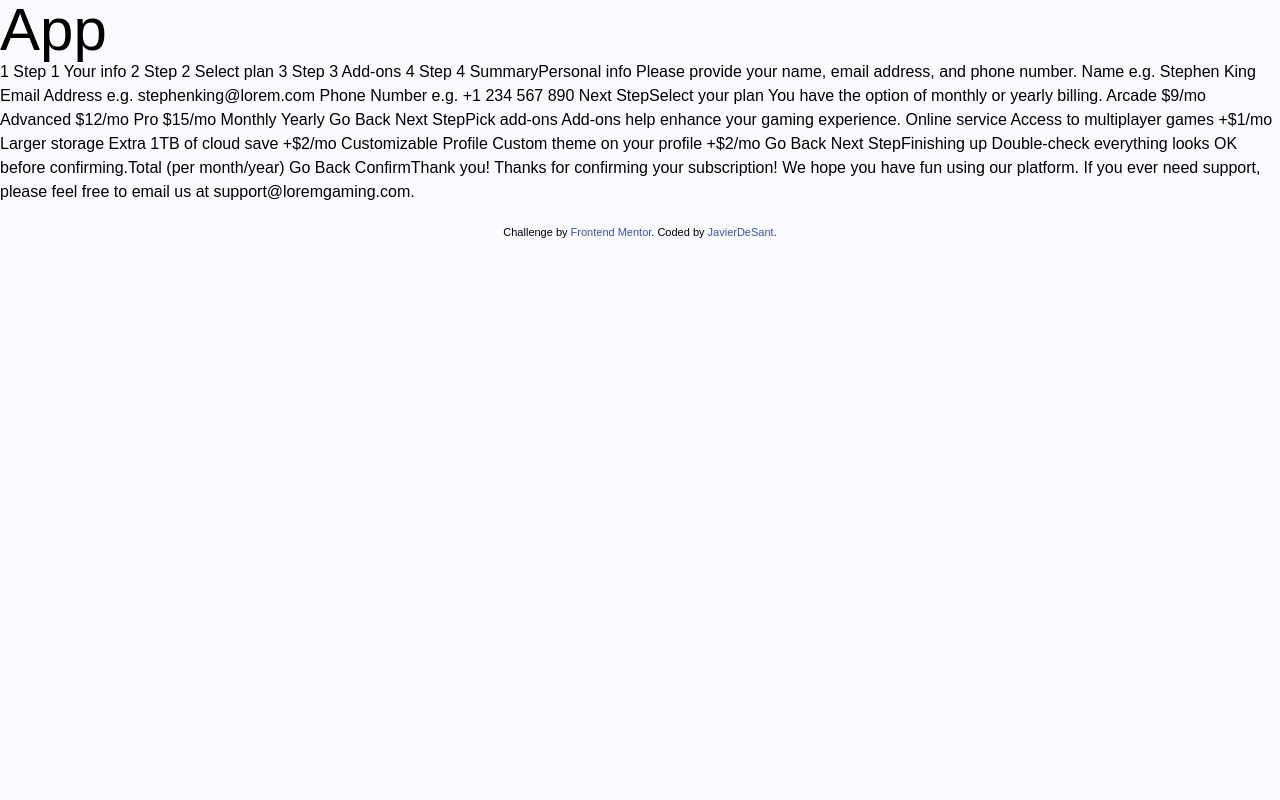
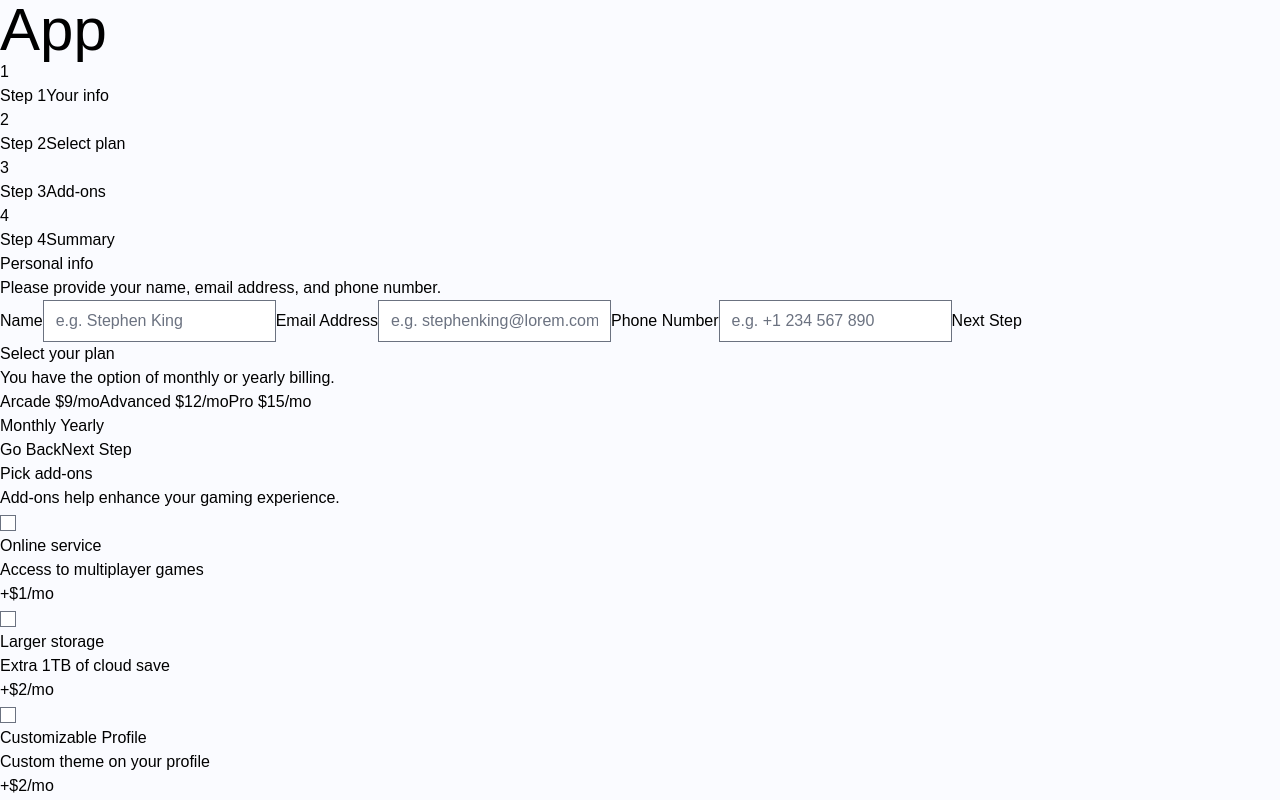
Before and after one commit to javierdesant/multistep-form, a React (Vite) app: page / in a window 1280 px wide. Shown: the top 800 px of the page. Built offline with nearby package versions, Linux system fonts and the light colour scheme.

Commit message:
feat!: move form to separate component style(form): add base structure

```diff
--- a/src/App.tsx
+++ b/src/App.tsx
@@ -1,116 +1,12 @@
+import Form from "./components/Form"
+
 function App() {
 
   return (
     <>
       <h1 className=" text-6xl font-ubuntu">App</h1>
 
-      <main>
-        {/* <!-- Sidebar start --> */}
-
-        1
-        Step 1
-        Your info
-
-        2
-        Step 2
-        Select plan
-
-        3
-        Step 3
-        Add-ons
-
-        4
-        Step 4
-        Summary
-
-        {/* <!-- Sidebar end -->
-
-        <!-- Step 1 start --> */}
-
-        Personal info
-        Please provide your name, email address, and phone number.
-
-        Name
-        e.g. Stephen King
-
-        Email Address
-        e.g. stephenking@lorem.com
-
-        Phone Number
-        e.g. +1 234 567 890
-
-        Next Step
-
-        {/* <!-- Step 1 end -->
-
-        <!-- Step 2 start --> */}
-
-        Select your plan
-        You have the option of monthly or yearly billing.
-
-        Arcade
-        $9/mo
-
-        Advanced
-        $12/mo
-
-        Pro
-        $15/mo
-
-        Monthly
-        Yearly
-
-        Go Back
-        Next Step
-
-        {/* <!-- Step 2 end -->
-
-        <!-- Step 3 start --> */}
-
-        Pick add-ons
-        Add-ons help enhance your gaming experience.
-
-        Online service
-        Access to multiplayer games
-        +$1/mo
-
-        Larger storage
-        Extra 1TB of cloud save
-        +$2/mo
-
-        Customizable Profile
-        Custom theme on your profile
-        +$2/mo
-
-        Go Back
-        Next Step
-
-        {/* <!-- Step 3 end -->
-
-        <!-- Step 4 start --> */}
-
-        Finishing up
-        Double-check everything looks OK before confirming.
-
-        {/* <!-- Dynamically add subscription and add-on selections here --> */}
-
-        Total (per month/year)
-
-        Go Back
-        Confirm
-
-        {/* <!-- Step 4 end -->
-
-        <!-- Step 5 start --> */}
-
-        Thank you!
-
-        Thanks for confirming your subscription! We hope you have fun
-        using our platform. If you ever need support, please feel free
-        to email us at support@loremgaming.com.
-
-        {/* <!-- Step 5 end --> */}
-      </main>
+      <Form />
 
       <div className="attribution m-5">
           Challenge by <a href="https://www.frontendmentor.io?ref=challenge" target="_blank" className="hover:underline">Frontend Mentor</a>.
--- /dev/null
+++ b/src/components/Form.tsx
@@ -0,0 +1,179 @@
+import { FunctionComponent } from "react"
+import { z } from "zod" // TODO: implement zod for safer validation
+
+interface FormProps {
+    // name: string
+    // email: string
+    // phone: number
+    // plan: "arcade" | "advanced" | "pro"
+    // billing: "montly" | "yearly"
+    // addons: {   // TODO: get addons options from props
+    //     onlineService: boolean
+    //     largerStorage: boolean
+    //     customizableProfile: boolean
+    // }
+}
+
+const Form: FunctionComponent<FormProps> = () => {
+    return (
+        <>
+            {/* <!-- Sidebar start --> */}
+
+            <div>
+                <div>
+                    <button id="step-1">1</button>
+                    <div>
+                        <label htmlFor="step-1">Step 1</label>
+                        <label htmlFor="step-1">Your info</label>
+                    </div>
+                </div>
+
+                <div>
+                    <button id="step-2">2</button>
+                    <div>
+                        <label htmlFor="step-2">Step 2</label>
+                        <label htmlFor="step-1">Select plan</label>
+                    </div>
+                </div>
+
+                <div>
+                    <button id="step-3">3</button>
+                    <div>
+                        <label htmlFor="step-3">Step 3</label>
+                        <label htmlFor="step-1">Add-ons</label>
+                    </div>
+                </div>
+
+                <div>
+                    <button id="step-4">4</button>
+                    <div>
+                        <label htmlFor="step-4">Step 4</label>
+                        <label htmlFor="step-1">Summary</label>
+                    </div>
+                </div>
+            </div>
+
+            {/* <!-- Sidebar end --> */}
+
+            <form action="">
+
+                {/* <!-- Step 1 start --> */}
+
+                <h1>Personal info</h1>
+                <p>Please provide your name, email address, and phone number.</p>
+
+                <label htmlFor="name">Name</label>
+                <input type="text" id="name" placeholder="e.g. Stephen King" />
+
+                <label htmlFor="email">Email Address</label>
+                <input type="email" id="email" placeholder="e.g. stephenking@lorem.com" />
+
+                <label htmlFor="phone">Phone Number</label>
+                <input type="number" id="phone" placeholder="e.g. +1 234 567 890" />
+
+                <button>Next Step</button>
+
+                {/* <!-- Step 1 end -->
+
+                <!-- Step 2 start --> */}
+
+                <h1>Select your plan</h1>
+                <p>You have the option of monthly or yearly billing.</p>
+
+                <button>
+                    Arcade
+                    $9/mo
+                </button>
+
+                <button>
+                    Advanced
+                    $12/mo
+                </button>
+
+                <button>
+                    Pro
+                    $15/mo
+                </button>
+
+                <div>
+                    Monthly
+                    Yearly
+                </div>
+
+                <button>Go Back</button>
+                <button>Next Step</button>
+
+                {/* <!-- Step 2 end -->
+
+                <!-- Step 3 start --> */}
+
+                <h1>Pick add-ons</h1>
+                <p>Add-ons help enhance your gaming experience.</p>
+
+                <div>
+                    <input type="checkbox" id="online-service" />
+                    <div>
+                        <h2>Online service</h2>
+                        <p>Access to multiplayer games</p>
+                    </div>
+                    <span>+$1/mo</span>
+                </div>
+
+                <div>
+                    <input type="checkbox" id="online-service" />
+                    <div>
+                        <h2>Larger storage</h2>
+                        <p>Extra 1TB of cloud save</p>
+                    </div>
+                    <span>+$2/mo</span>
+                </div>
+
+                <div>
+                    <input type="checkbox" id="online-service" />
+                    <div>
+                        <h2>Customizable Profile</h2>
+                        <p>Custom theme on your profile</p>
+                    </div>
+                    <span>+$2/mo</span>
+                </div>
+
+                <button>Go Back</button>
+                <button>Next Step</button>
+
+                {/* <!-- Step 3 end -->
+
+                <!-- Step 4 start --> */}
+
+                <h1>Finishing up</h1>
+                <p>Double-check everything looks OK before confirming.</p>
+
+                {/* <!-- Dynamically add subscription and add-on selections here --> */}
+
+                <p>Total (per month/year)</p> {/** Dynamically change billing type */}
+
+
+                <button>Go Back</button>
+                <button>Next Step</button>
+
+                {/* <!-- Step 4 end -->
+
+                <!-- Step 5 start --> */}
+
+                <img src="../assets/images/icon-thank-you.svg" alt="" />
+
+                <h1>Thank you!</h1>
+
+                <p>
+                    Thanks for confirming your subscription! We hope you have fun
+                    using our platform. If you ever need support, please feel free
+                    to email us at support@loremgaming.com.
+                </p>
+
+                {/* <!-- Step 5 end --> */}
+
+            </form>
+        </>
+     );
+}
+
+export default Form;
```
